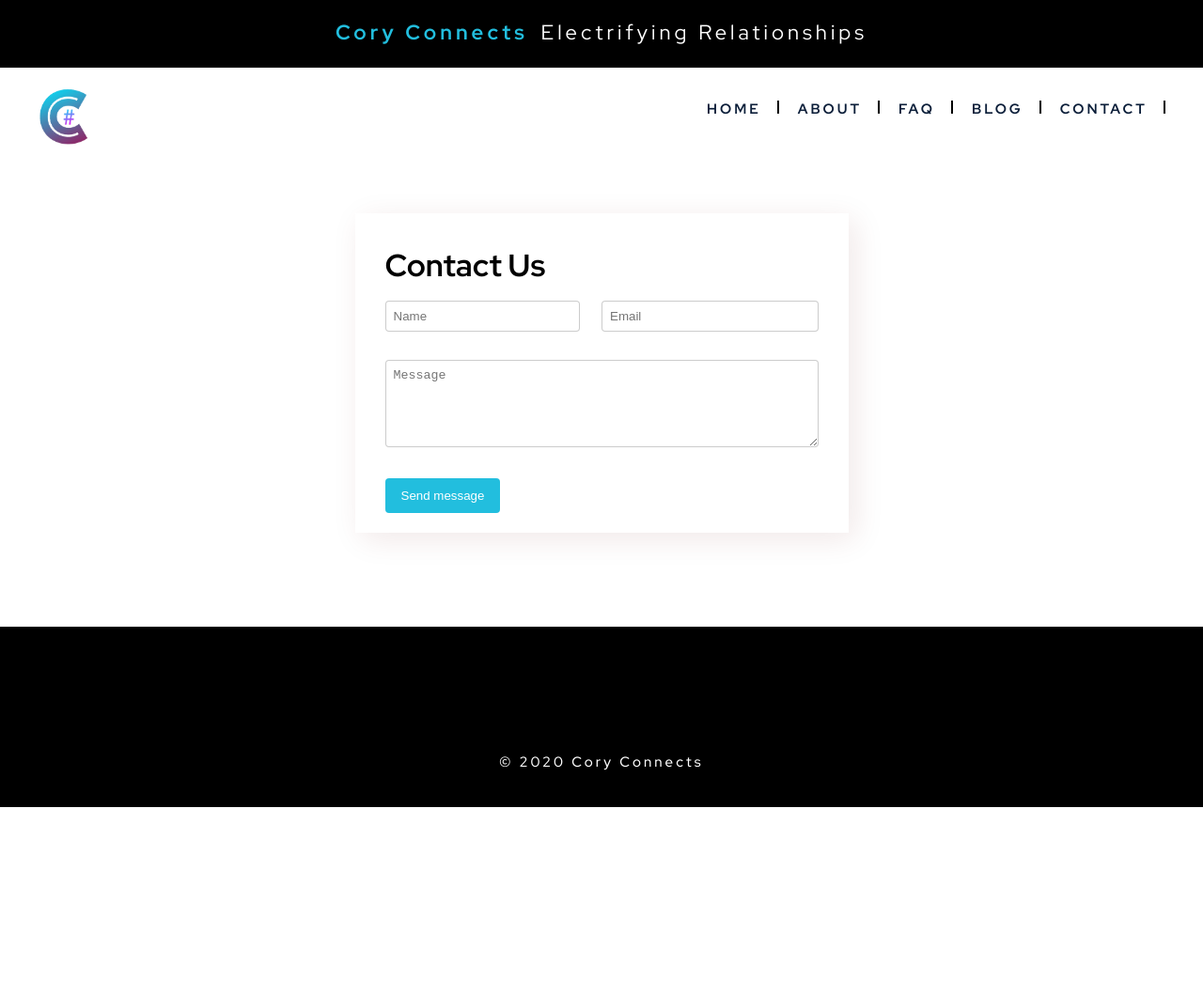
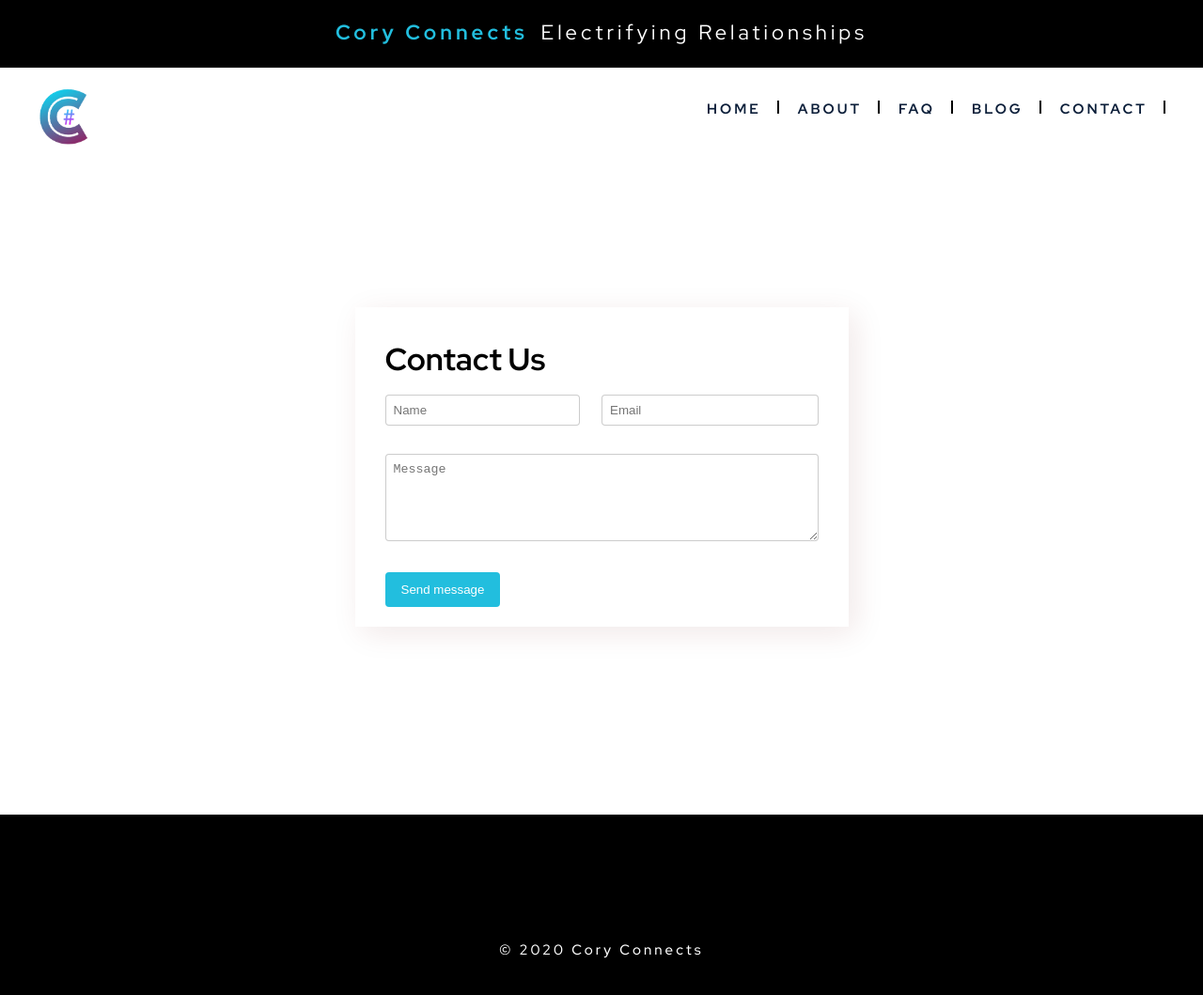
Before and after one commit to andreanthony/andreanthony.github.io, a Jekyll site: the page corycontact.html, which Jekyll copies as it is, in a window 1280 px wide. Shown: the whole page at 94% size. Built offline with Jekyll 4.4.1, drawn with Linux system fonts in a browser that asks for light colours; nearby versions of some CDN libraries; some web fonts are replaced; before the commit the page ends 900 px from its top, so only the background shows below that.

Commit message:
Update corycontact.html

```diff
--- a/corycontact.html
+++ b/corycontact.html
@@ -57,7 +57,7 @@
 			<a href="#" class="responsive-menu-close"></a>
 		</div>
 	</div>
-<section class="section_05" style="padding-top: 60px;padding-bottom: 100px;">
+<section class="section_05" style="padding-top: 160px;padding-bottom: 200px;">
       <div class="section-5" style="box-shadow: .3em .3em 1.4em rgba(107,22,22,.1);max-width: 525px;padding: 2rem;margin: auto;height: 340px;">
 			<form action="https://formspree.io/xknqlgry" method="POST">
   <label>
```
